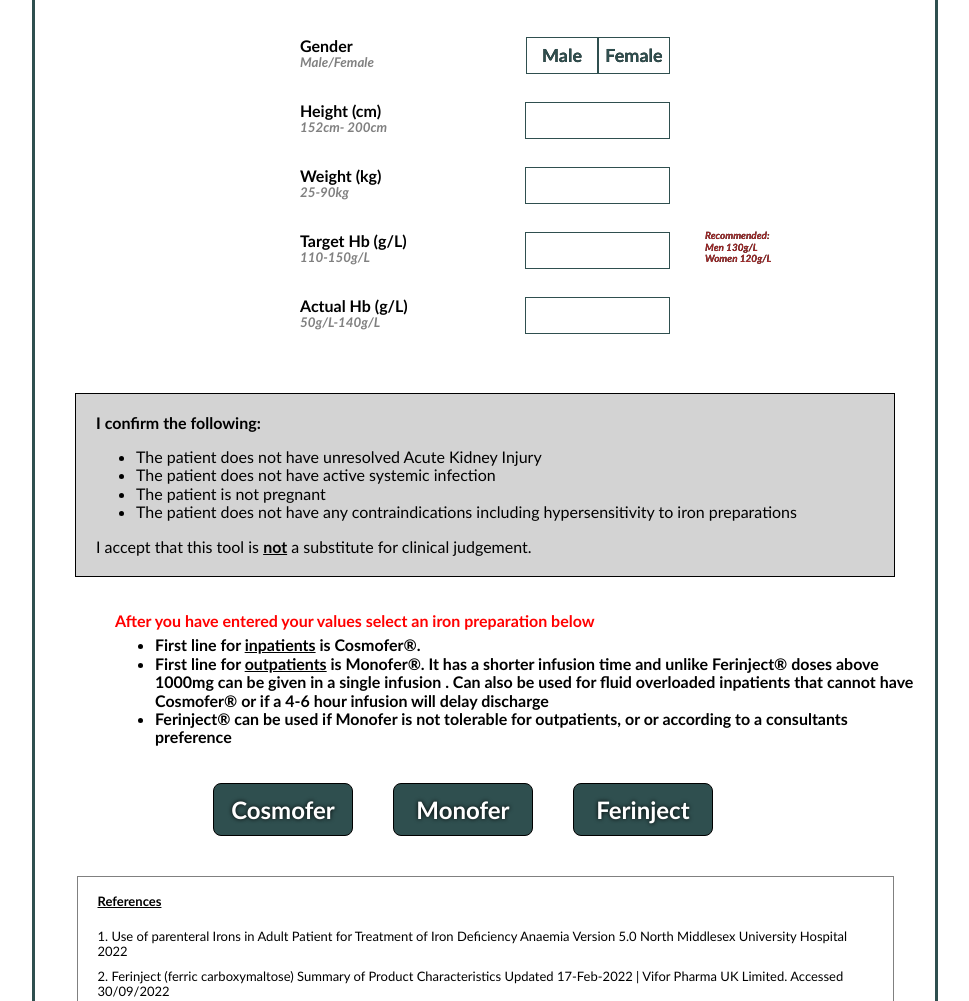
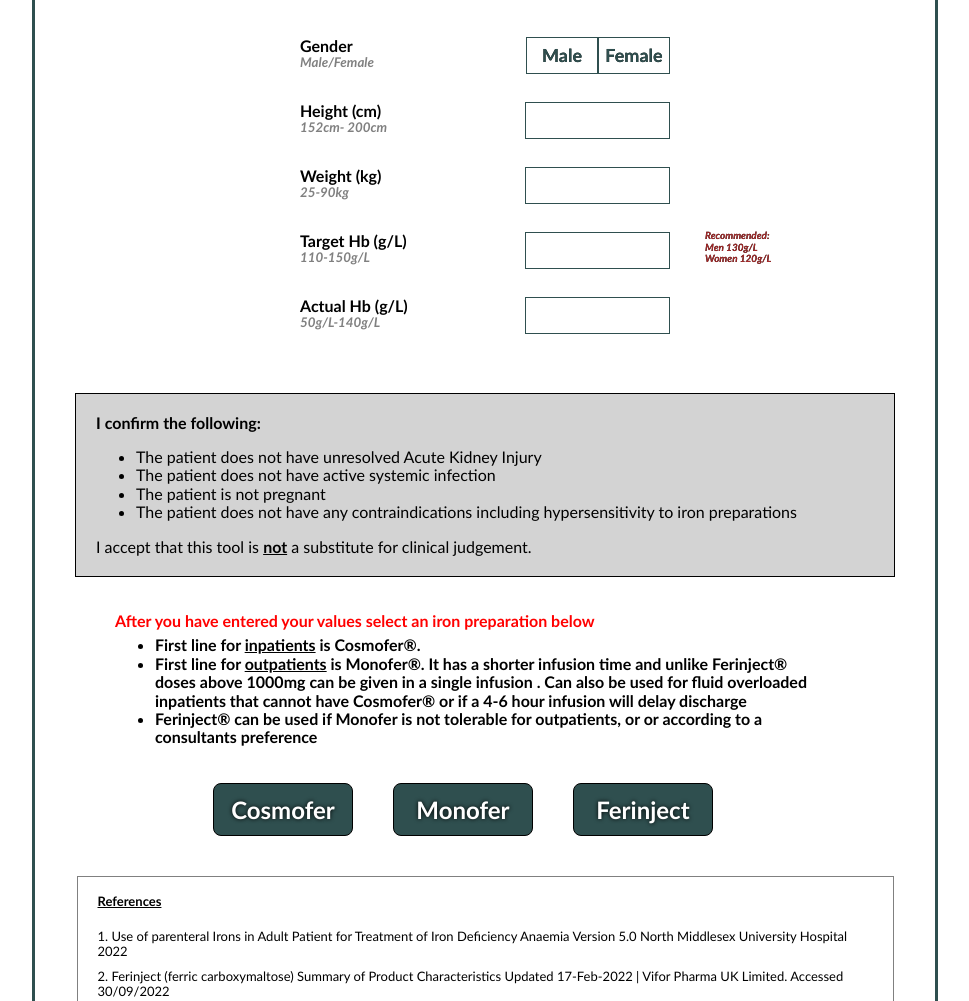
Before and after one commit to Pharma2022/IvIron, a plain HTML site: page index.html in a window 1280 px wide. Shown: the part 99-1100 px from the top of the page, without its empty margins (155-1124 px from the left). Drawn offline with nearby package versions, Linux system fonts and the light colour scheme.

Commit message:
Update index.html

```diff
--- a/index.html
+++ b/index.html
@@ -44,9 +44,9 @@
              </div>
              <div id ="selection-container">
            <h4 id = "selection-message">After you have entered your values select an iron preparation below<h4>
-                   <ul><li>First line for <b><u>inpatients</u></b> is Cosmofer®.</li>
-                   <li>First line for <b><u>outpatients</u></b> is Monofer®. It has a shorter infusion time and unlike Ferinject® doses above 1000mg can be given in a single infusion . Can also be used for fluid overloaded inpatients that cannot have Cosmofer® or if a 4-6 hour infusion will delay discharge</li>
-                    <li>Ferinject® can be used if Monofer is not tolerable for outpatients, or or according to a consultants preference</li></ul></div>
+                   <ul><li class = "mr">First line for <b><u>inpatients</u></b> is Cosmofer®.</li>
+                   <li class = "mr">First line for <b><u>outpatients</u></b> is Monofer®. It has a shorter infusion time and unlike Ferinject® doses above 1000mg can be given in a single infusion . Can also be used for fluid overloaded inpatients that cannot have Cosmofer® or if a 4-6 hour infusion will delay discharge</li>
+                    <li class= "mr">Ferinject® can be used if Monofer is not tolerable for outpatients, or or according to a consultants preference</li></ul></div>
 
               <div id="calculate"><button id="cosmoferBtn">Cosmofer</button><button id="monoferBtn">Monofer</button><button id="ferinjectBtn">Ferinject</button>
                <p id ="render-dose"> </p>
```
